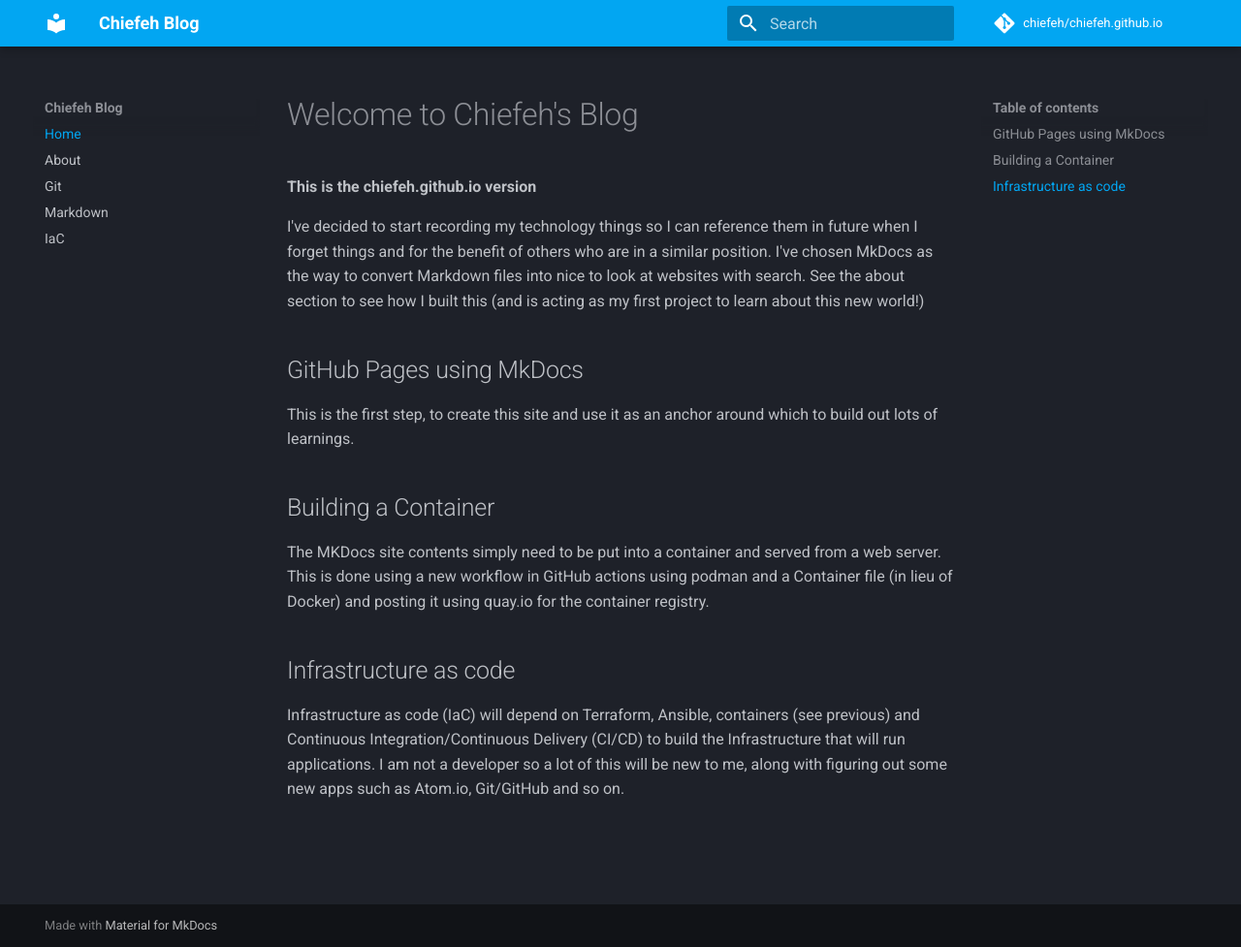
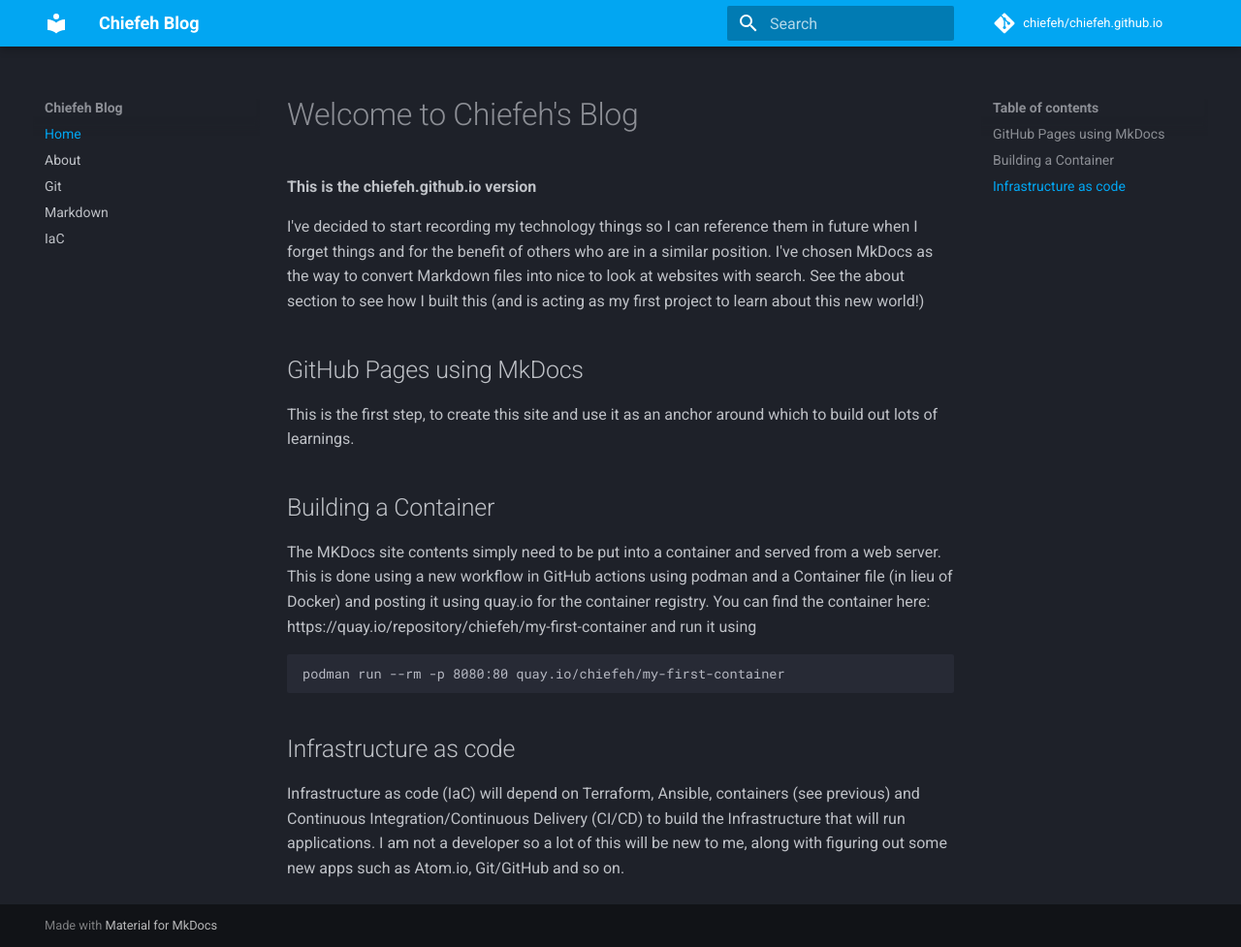
Before and after one commit to chiefeh/chiefeh.github.io, an MkDocs documentation site: the page built from docs/index.md, in a window 1280 px wide and 977 px high. Shown: the whole window at 97% size. Built offline with MkDocs 1.6.1 and Material for MkDocs 9.7.7, drawn with Linux system fonts in a browser that asks for light colours; comment, search, counter and statistics services are not loaded.

Commit message:
added container link and how to run

````diff
--- a/docs/index.md
+++ b/docs/index.md
@@ -17,7 +17,11 @@ which to build out lots of learnings.
 The MKDocs site contents simply need to be put into a container and served from
 a web server. This is done using a new workflow in GitHub actions using podman
 and a Container file (in lieu of Docker) and posting it using quay.io for the
-container registry.
+container registry. You can find the container here:
+https://quay.io/repository/chiefeh/my-first-container and run it using
+```
+podman run --rm -p 8080:80 quay.io/chiefeh/my-first-container
+```
 
 ## Infrastructure as code
 Infrastructure as code (IaC) will depend on Terraform, Ansible,
````
